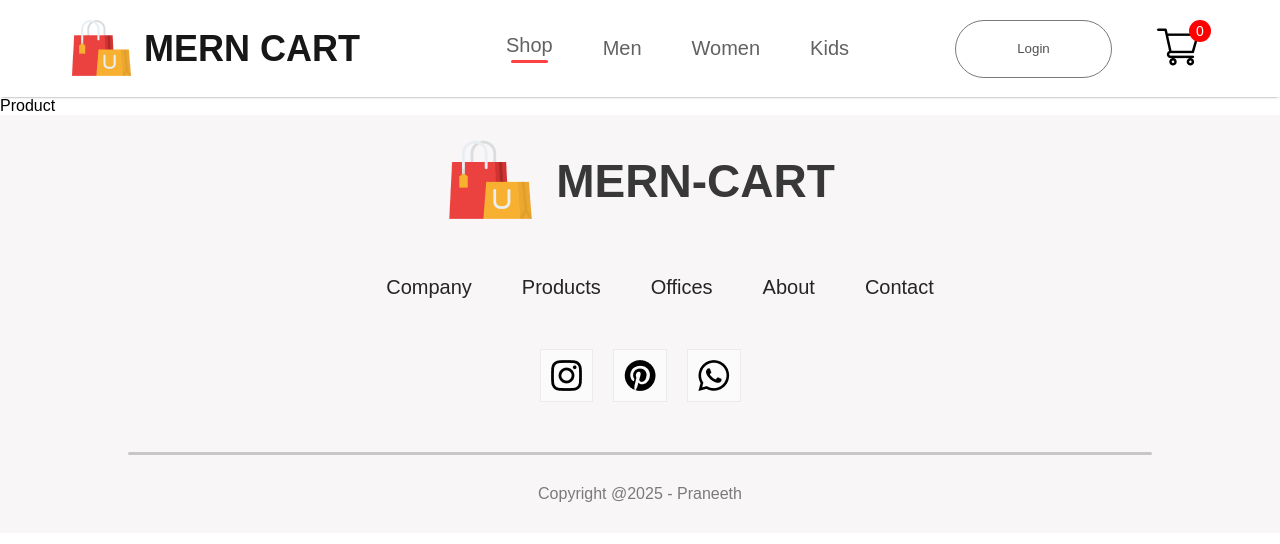
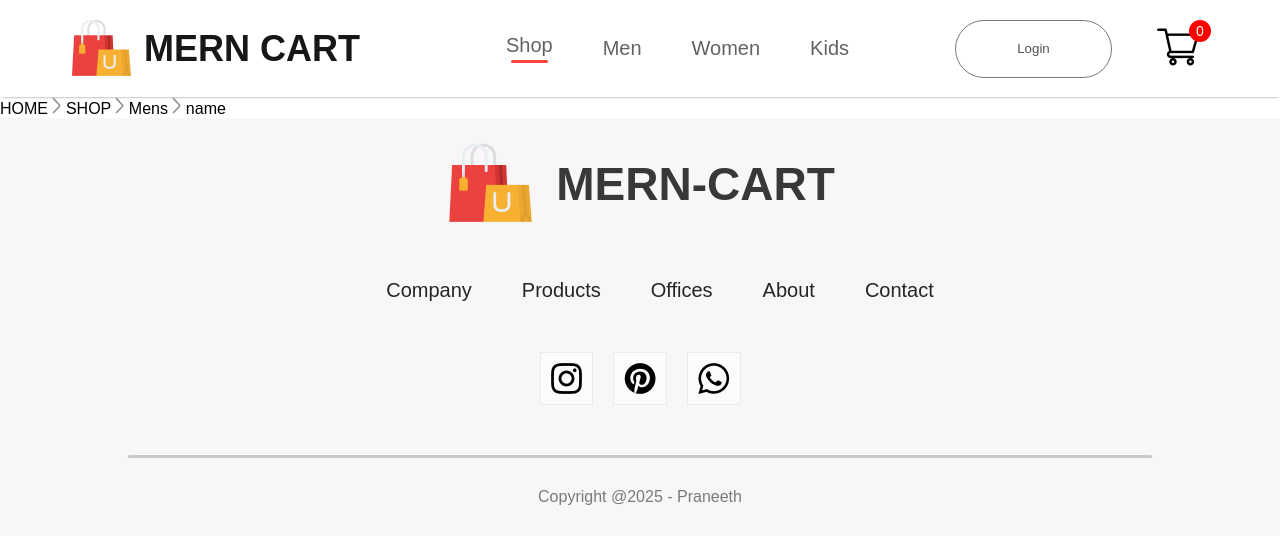
Before and after one commit to PraneethBunny123/MERN-Cart, a React (Vite) app in the folder frontend/: page /product in a window 1280 px wide. Shown: the top 544 px of the page. Built offline with nearby package versions, Linux system fonts and the light colour scheme.

Commit message:
Added Breadcrum and product page

```diff
--- /dev/null
+++ b/frontend/src/components/Breadcrum/Breadcrum.jsx
@@ -0,0 +1,10 @@
+import './Breadcrum.css'
+import arrow_icon from "../../Assets/Frontend_Assets/breadcrum_arrow.png"
+
+export default function Breadcrum() {
+    return (
+        <div className='breadcrum'>
+            HOME <img src={arrow_icon} alt=''/> SHOP <img src={arrow_icon} alt=''/> Mens <img src={arrow_icon} alt=''/> name
+        </div>
+    )
+}
--- a/frontend/src/pages/Product.jsx
+++ b/frontend/src/pages/Product.jsx
@@ -1,7 +1,14 @@
+import { useParams } from "react-router-dom"
+import all_product from "../Assets/Frontend_Assets/all_product"
+import Breadcrum from "../components/Breadcrum/Breadcrum"
+
 export default function Product() {
+    const {productId} = useParams()
+    const product = all_product.find(item => item.id === Number(productId))
+
     return (
         <div>
-            Product
+            <Breadcrum />
         </div>
     )
 }
```
Also changed, not shown: frontend/src/components/Breadcrum/Breadcrum.css (added).
